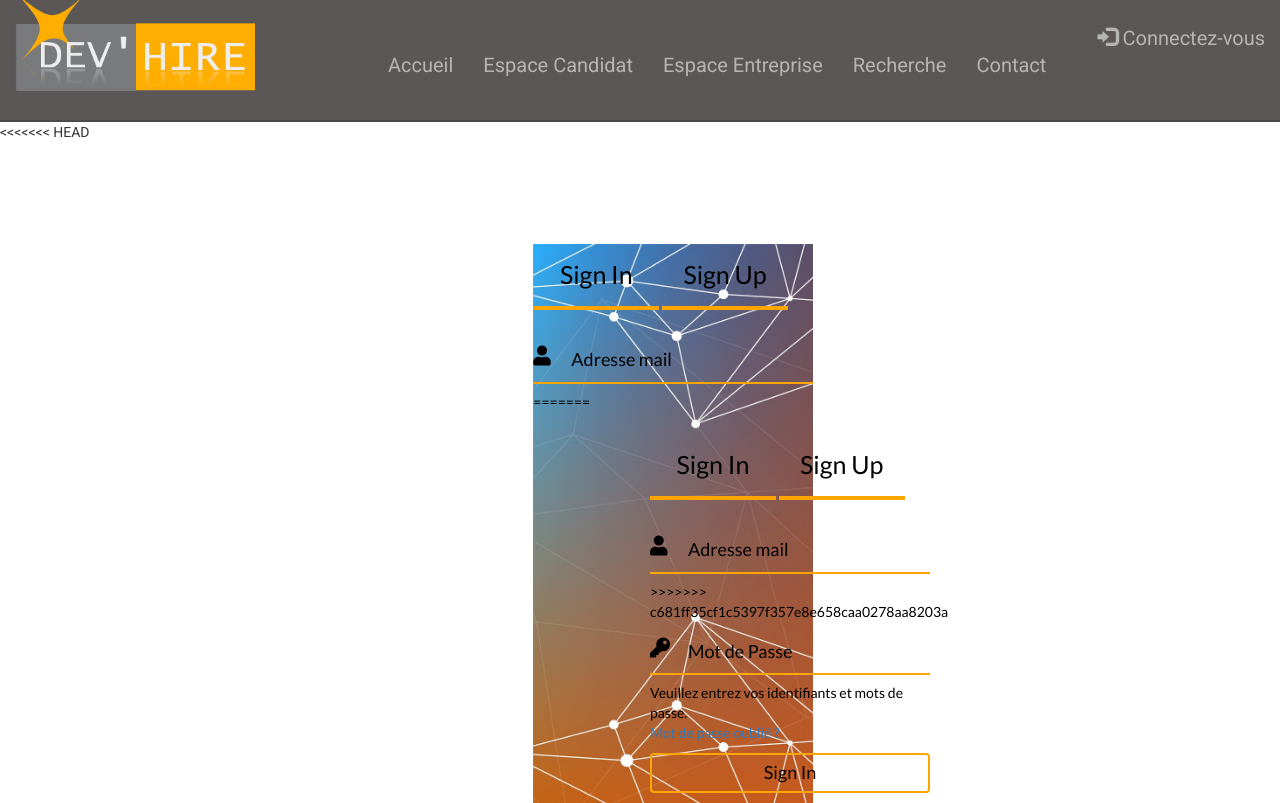
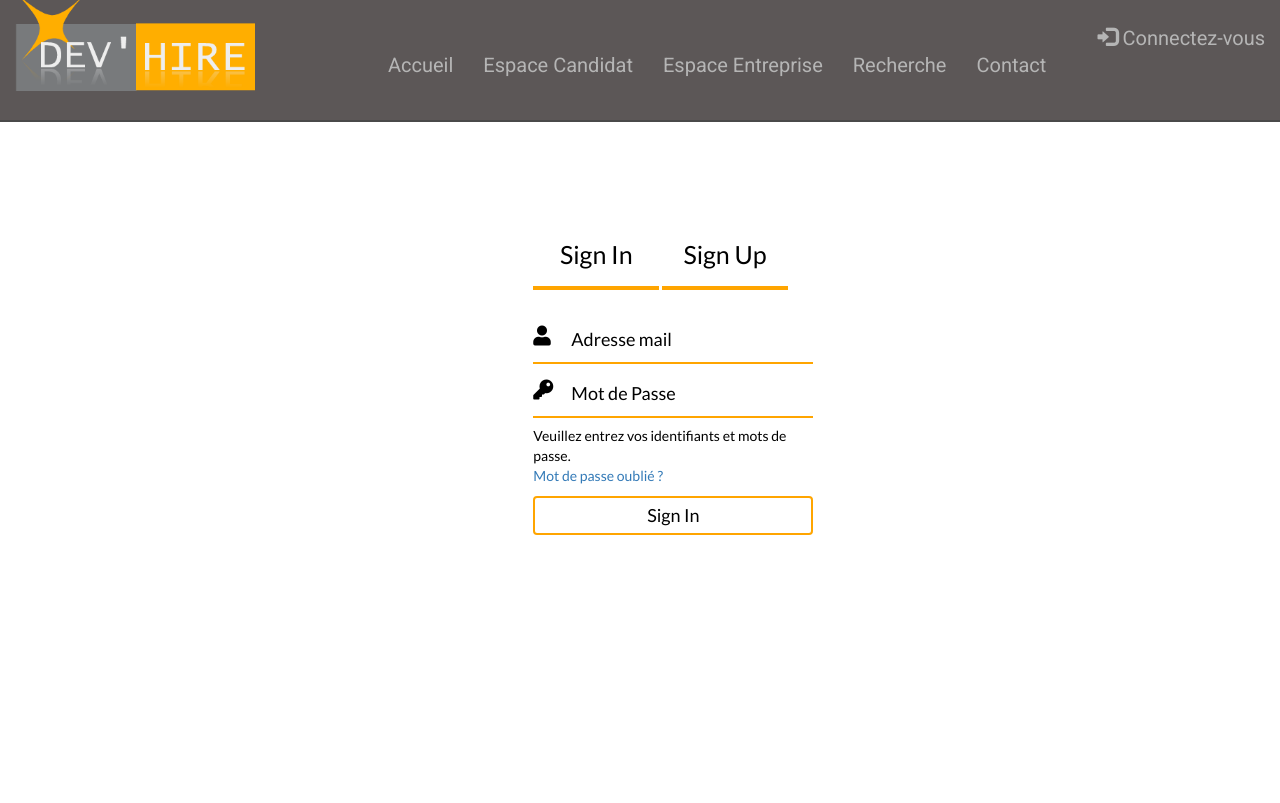
Before and after one commit to tonny1618/devhire, a PHP site: page /login.php in a window 1280 px wide. After the commit the page ends 535 px from the top, so only its background shows below. Run offline with PHP 8.4, Linux system fonts and the light colour scheme; some libraries are stand-ins or nearby versions.

Commit message:
Dépôt final

```diff
--- a/login.php
+++ b/login.php
@@ -1,16 +1,5 @@
 <?php require ("head.php") ?>
 <?php require("navbar.php")?>
-<<<<<<< HEAD
-<div id="login">
-<div class="col-md-5 col-md-offset-5 login-box">
-	<div class="row" id="login">
-		<a data-toggle="tab" href="Sign In"><input class="bbtn" type="button" name="" value="Sign In"></a>
-		<a data-toggle="tab" href="Sign Up"><input class="bbtn" type="button" name="" value="Sign Up"></a>
-		<div class="textbox">
-			<i class="fas fa-user"></i>
-			<input type="text" placeholder="Adresse mail" name="" value="">
-		</div>
-=======
 
 <div id="login">
 
@@ -22,7 +11,7 @@
 				<i class="fas fa-user"></i>
 				<input type="text" placeholder="Adresse mail" name="" value="">
 			</div>
->>>>>>> c681ff35cf1c5397f357e8e658caa0278aa8203a
+
 
 			<div class="textbox">
 				<i class="fas fa-key"></i>
--- a/navbar.php
+++ b/navbar.php
@@ -8,7 +8,7 @@
     </button>
             <div class="container-fluid">
                <div class="nav navbar-nav navbar-header">
-                  <a href="#" class="nav navbar-nav navbar-left"><img src="asset/images/logo.png" alt="logo"></a>
+                  <a href="index.php" class="nav navbar-nav navbar-left"><img src="asset/images/logo.png" alt="logo"></a>
                </div>
                <ul class=" collapse navbar-collapse nav navbar-nav">
                   <li><a href='index.php'>Accueil</a></li>
```
